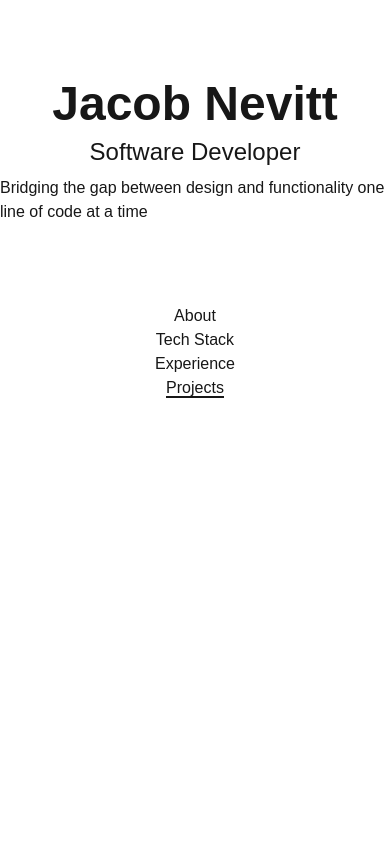
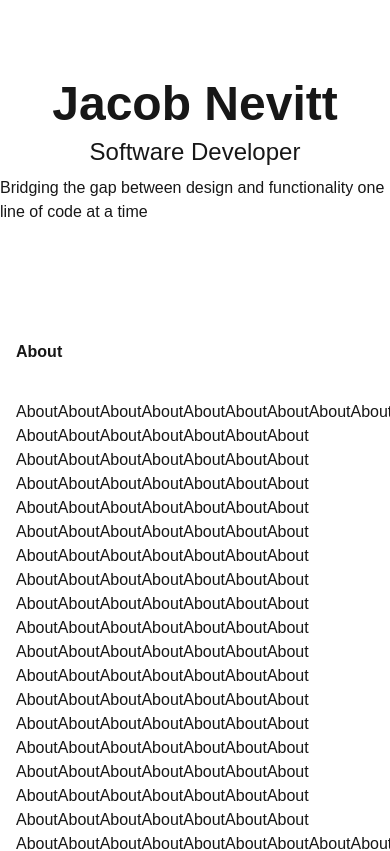
Before and after one commit to jacobadam/jacobnevitt-portfolio, a Next.js app: page / in a window 390 px wide. Shown: the top 851 px of the page. Built offline with nearby package versions, Linux system fonts and the light colour scheme.

Commit message:
add styling for layout positioning

```diff
--- a/app/components/layout/side-nav.tsx
+++ b/app/components/layout/side-nav.tsx
@@ -32,7 +32,7 @@ export default function SideNav({ navLinks }: NavLinksProps) {
   }, []);
 
   return (
-    <aside className="sticky top-0 h-screen">
+    <aside className="md:sticky md:h-screen top-0">
       <header className="flex flex-col justify-center items-center max-w-3xl py-20">
         <h1 className="text-5xl font-bold mb-2">Jacob Nevitt</h1>
         <h2 className="text-2xl mb-2">Software Developer</h2>
@@ -42,7 +42,7 @@ export default function SideNav({ navLinks }: NavLinksProps) {
         </h3>
       </header>
 
-      <nav>
+      <nav className="hidden md:block">
         <ul className="flex flex-col justify-center items-center max-w-3xl">
           {navLinks.map((item, index) => (
             <li key={index}>
```
